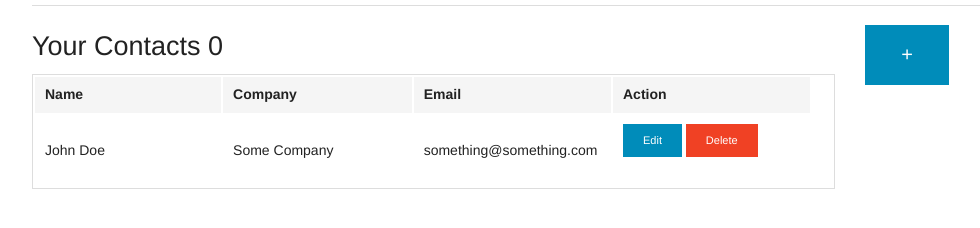
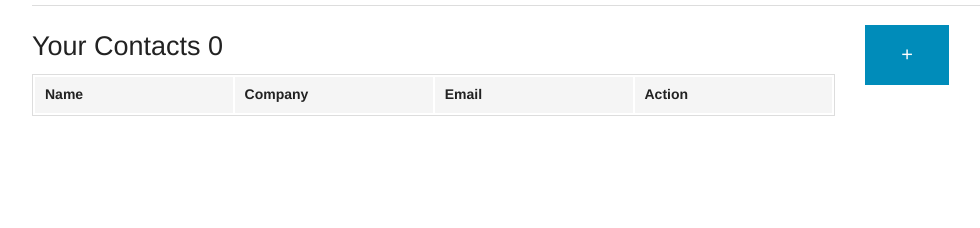
Before and after one commit to QuickChangeSpidey/myContacts_firebase_demo, a website: page app/index.html at #!/contacts in a window 1280 px wide. Shown: the part 80-308 px from the top of the page, without its empty margins (123-1103 px from the left). Drawn offline with nearby package versions, Linux system fonts and the light colour scheme.

Commit message:
company bug fixed

```diff
--- a/app/contacts/contacts.html
+++ b/app/contacts/contacts.html
@@ -86,13 +86,13 @@
             </tr>
         </thead>
         <tbody>
-            <tr>
-            <td>John Doe</td>
-            <td>Some Company</td>
-            <td>something@something.com</td>
+            <tr ng-click="showContact(contact)" ng-repeat="contact in contacts">
+            <td>{{contact.name}}</td>
+            <td>{{contact.company}}</td>
+            <td>{{contact.email}}</td>
             <td><a class ="button tiny">Edit</a>
                 <a class="button tiny alert">Delete</a></td>
-            <td></td>
+            </tr>
         </tbody>
     </table>
 </div>
--- a/app/contacts/contacts.js
+++ b/app/contacts/contacts.js
@@ -21,20 +21,14 @@ angular.module('myContacts.contacts', ['ngRoute','firebase'])
 
 .controller('ContactsCtrl', ['$scope', '$firebaseArray' ,function($scope,$firebaseArray) {
 
-
-
   var ref = firebase.database().ref();
-
   $scope.contacts = $firebaseArray(ref);
-
   $scope.showAddForm = function(){
       $scope.addFormShow = true;
   }
-
   $scope.hide = function(){
       $scope.addFormShow = false;
   }
-
   $scope.addFormSubmit = function(){
   console.log('Adding Contact...');
   if($scope.name){var name = $scope.name} else{var name = null;}
@@ -52,7 +46,7 @@ angular.module('myContacts.contacts', ['ngRoute','firebase'])
 
         name: name,
         email :email,
-        comapny: company,
+        company: company,
         phones: [
             {
                 mobile: mobile_phone,
@@ -69,16 +63,11 @@ angular.module('myContacts.contacts', ['ngRoute','firebase'])
             }
         ]
     }).then(function(ref){
-
         var id = ref.key;
-
         console.log('Added contact with ID:'+id);
-
         clearFields();
-
         $scope.addFormShow = false;
-
-        $scope.msg = "contact added";
+        $scope.msg = "Contact Added";
 
     });
   }
```
